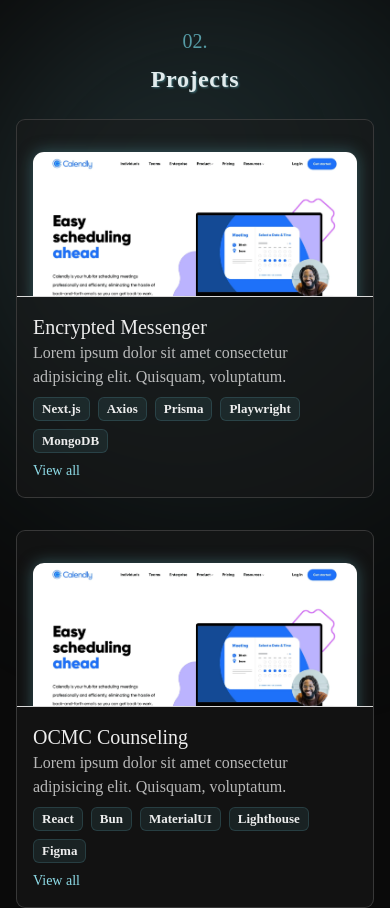
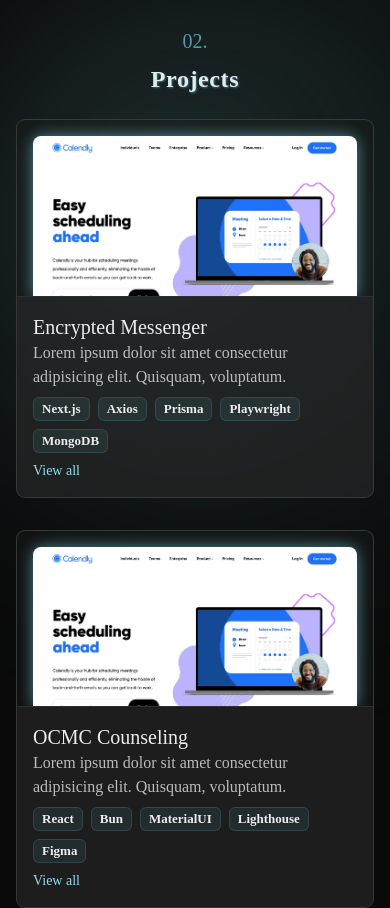
Before and after one commit to damianoconnor04/portfolio, a Next.js app: page / in a window 390 px wide. Shown: the part 960-1868 px from the top of the page. Built offline with nearby package versions, Linux system fonts and the light colour scheme.

Commit message:
accessibility & responsiveness tweaks

```diff
--- a/app/components/global/CustomIconButton.tsx
+++ b/app/components/global/CustomIconButton.tsx
@@ -3,10 +3,10 @@ import React from 'react'
 import Button from '@mui/material/Button'
 import { alpha } from '@mui/material'
 
-type CustomIconButtonProps = { children: React.ReactNode }
-const CustomIconButton: React.FC<CustomIconButtonProps> = ({ children }) => {
+type CustomIconButtonProps = { children: React.ReactNode, ariaLabel: string }
+const CustomIconButton: React.FC<CustomIconButtonProps> = ({ children, ariaLabel }) => {
   return (
-    <Button sx={{ color: (theme) => theme.palette.text.secondary, zIndex: 1, minWidth: 0, p: 0.75, borderRadius: '100px', border: '1px solid', borderColor: (theme) => theme.palette.grey[800], '&:hover': { backgroundColor: (theme) => alpha(theme.palette.text.primary, theme.palette.action.hoverOpacity) + '!important' }, }}>
+    <Button aria-label={ariaLabel} sx={{ color: (theme) => theme.palette.text.secondary, zIndex: 1, minWidth: 0, p: 0.75, borderRadius: '100px', border: '1px solid', borderColor: (theme) => theme.palette.grey[800], '&:hover': { backgroundColor: (theme) => alpha(theme.palette.text.primary, theme.palette.action.hoverOpacity) + '!important' }, }}>
       {React.cloneElement(children as React.ReactElement, {
         sx: { fontSize: '1.5rem' },
       })}
--- a/app/components/sections/header/Header.tsx
+++ b/app/components/sections/header/Header.tsx
@@ -47,13 +47,13 @@ const Header = () => {
             <Typography variant='h1'>Damian O&apos;Connor</Typography>
           </Stack>
           <Typography component='h2' variant='h4' sx={{ mt: -1, textWrap: 'pretty', zIndex: 1 }}>Front End Developer at Leap Brands</Typography>
-          <Typography variant='body2' sx={{ textWrap: 'pretty', zIndex: 1, cursor: 'default', mt: -0.5 }}>I bring ideas to life through elegant, responsive web solutions— pixel by pixel.</Typography>
+          <Typography variant='body2' sx={{ textWrap: 'pretty', zIndex: 1, cursor: 'default', mt: -0.5 }}>I bring ideas to life through elegant, responsive web solutions&#8212; pixel by pixel.</Typography>
         </Stack>
         <Stack direction='row' justifyContent='space-between' alignItems='center' sx={{ pb: isTablet ? 1 : 2, }}>
           <Stack direction='row' gap={2.5}>
-            <CustomIconButton><GitHub /></CustomIconButton>
-            <CustomIconButton><LinkedIn /></CustomIconButton>
-            <CustomIconButton><Email /></CustomIconButton>
+            <CustomIconButton ariaLabel='Damian O&apos;Connor GitHub Profile'><GitHub /></CustomIconButton>
+            <CustomIconButton ariaLabel='Damian O&apos;Connor LinkedIn Profile'><LinkedIn /></CustomIconButton>
+            <CustomIconButton ariaLabel='Damian O&apos;Connor Email Address'><Email /></CustomIconButton>
           </Stack>
           {!isTablet && <CustomButton icon={<FileDownloadOutlined />}>Resume</CustomButton>}
         </Stack>
--- a/app/components/sections/projects/ProjectsMap.tsx
+++ b/app/components/sections/projects/ProjectsMap.tsx
@@ -11,6 +11,8 @@ import Stack from '@mui/material/Stack';
 import CustomLinkButton from '@/app/components/global/CustomLinkButton';
 import Link from 'next/link';
 import { useIsMobile } from '@/hooks/useIsMobile';
+import Image from 'next/image';
+import placeholder from '@/public/placeholder.webp';
 
 const ProjectsMap = () => {
   const [showAllTags, setShowAllTags] = React.useState(
@@ -30,14 +32,21 @@ const ProjectsMap = () => {
     <Stack gap={4}>
       {Object.entries(projectsContent).map(([projectName, tags]) => (
         <Container
-          maxWidth={isTablet ? 'xs' : 'sm'}
+          disableGutters={isTablet}
+          maxWidth={isTablet ? 'xs' : 'md'}
           key={projectName}
           sx={{
             maxHeight: showAllTags ? '1000px' : '0px',
-            transition: (theme) => theme.transitions.create(['border-color', 'max-height'], { duration: theme.transitions.duration.shortest, easing: theme.transitions.easing.sharp, }),
+            transition: (theme) =>
+              theme.transitions.create(['border-color', 'max-height'], {
+                duration: theme.transitions.duration.shortest,
+                easing: theme.transitions.easing.sharp,
+              }),
             backgroundColor: (theme) => alpha(theme.palette.common.black, 0.5),
             border: '1px solid',
-            borderColor: projectImgFocused[projectName] ? (theme) => alpha(theme.palette.primary.dark, 0.5) : (theme) => alpha(theme.palette.grey[800], 0.8),
+            borderColor: projectImgFocused[projectName]
+              ? (theme) => alpha(theme.palette.primary.dark, 0.5)
+              : (theme) => alpha(theme.palette.grey[800], 0.8),
             borderRadius: '9px',
             p: isTablet ? 0 : 2,
             overflow: 'hidden',
@@ -49,9 +58,14 @@ const ProjectsMap = () => {
               position: 'absolute',
               inset: 0,
               zIndex: -1,
-              transition: (theme) => theme.transitions.create('background-color', { duration: theme.transitions.duration.shortest, easing: theme.transitions.easing.sharp, }),
+              transition: (theme) =>
+                theme.transitions.create('background-color', {
+                  duration: theme.transitions.duration.shortest,
+                  easing: theme.transitions.easing.sharp,
+                }),
               ...(projectImgFocused[projectName] && {
-                backgroundColor: (theme) => alpha(theme.palette.background.default, 0.5),
+                backgroundColor: (theme) =>
+                  alpha(theme.palette.background.default, 0.5),
               }),
             },
           }}>
@@ -67,40 +81,50 @@ const ProjectsMap = () => {
                 }}>
                 <Link href='https://oconnorweb.dev' target='_blank'>
                   <Box
-                    component='img'
-                    src='/placeholder.webp'
-                    alt='placeholder'
-                    height='auto'
-                    width='100%'
                     display='block'
                     sx={{
                       borderTopLeftRadius: '11px',
                       borderTopRightRadius: '11px',
                       boxShadow: (theme) =>
-                        `0px 0px 15px ${alpha(theme.palette.primary.dark, 0.5)}`,
-                      transform: 'translateY(16px)',
-                      transition: (theme) =>
-                        theme.transitions.create('transform', {
-                          duration: theme.transitions.duration.shorter,
-                          easing: theme.transitions.easing.sharp,
-                        }),
-                      '&:hover': {
-                        transform: 'translateY(0px)',
-                      },
-                    }}
-                  />
+                        `0px 0px 15px ${alpha(
+                          theme.palette.primary.main,
+                          0.6
+                        )}`,
+                      // transform: 'translateY(16px)', better mobile performance w no anims, but less cool :(
+                      // transition: (theme) =>
+                      //   theme.transitions.create('transform', {
+                      //     duration: theme.transitions.duration.shorter,
+                      //     easing: theme.transitions.easing.sharp,
+                      //   }),
+                      // '&:hover': {
+                      //   transform: 'translateY(0px)',
+                      // },
+                    }}>
+                    <Image
+                      src={placeholder}
+                      alt='placeholder'
+                      objectFit='cover'
+                      objectPosition='center bottom'
+                      placeholder='blur'
+                      loading='eager'
+                      className='rounded-t-lg'
+                    />
+                  </Box>
                 </Link>
               </Box>
             )}
-            {isTablet && <Divider sx={{ borderColor: (theme) => theme.palette.common.white }} />}
-            <Box sx={{ p: isTablet ? 2 : 0 }}>
+            {isTablet && <Divider />}
+            <Box sx={{ p: isTablet ? 2 : 0, backgroundColor: isTablet ? (theme) => alpha(theme.palette.grey[800], 0.25) : 'initial' }}>
               <Typography variant='h4' width='100%'>
                 {projectName}
               </Typography>
               <Typography
                 variant='body1'
                 width='100%'
-                sx={{ color: (theme) => theme.palette.text.secondary, cursor: 'default' }}>
+                sx={{
+                  color: (theme) => theme.palette.text.secondary,
+                  cursor: 'default',
+                }}>
                 Lorem ipsum dolor sit amet consectetur adipisicing elit.
                 Quisquam, voluptatum.
               </Typography>
@@ -163,11 +187,6 @@ const ProjectsMap = () => {
                     [projectName]: false,
                   }))
                 }
-                component='img'
-                src='/placeholder.webp'
-                alt='placeholder'
-                height='auto'
-                width='100%'
                 sx={{
                   borderRadius: '11px',
                   position: 'absolute',
@@ -180,8 +199,18 @@ const ProjectsMap = () => {
                       easing: theme.transitions.easing.sharp,
                     }),
                   zIndex: 2,
-                }}
-              />
+                }}>
+                <Image
+                  src={placeholder}
+                  alt='placeholder'
+                  placeholder='blur'
+                  fill
+                  objectFit='cover'
+                  objectPosition='left bottom'
+                  loading='eager'
+                  className='rounded-lg'
+                />
+              </Box>
             </Link>
           )}
         </Container>
--- a/app/layout.tsx
+++ b/app/layout.tsx
@@ -2,8 +2,7 @@ import React from 'react'
 import type { Metadata } from 'next'
 import { ThemeContext } from '@/lib/theme'
 import './globals.css'
-import { Roboto_Mono, Rubik } from 'next/font/google'
-import { Poppins } from 'next/font/google'
+import { Roboto_Mono, Rubik, Poppins } from 'next/font/google'
 
 const rubik = Rubik({ subsets: ['latin'] })
 const poppins = Poppins({ weight: ['400'], subsets: ['latin'] })
```
